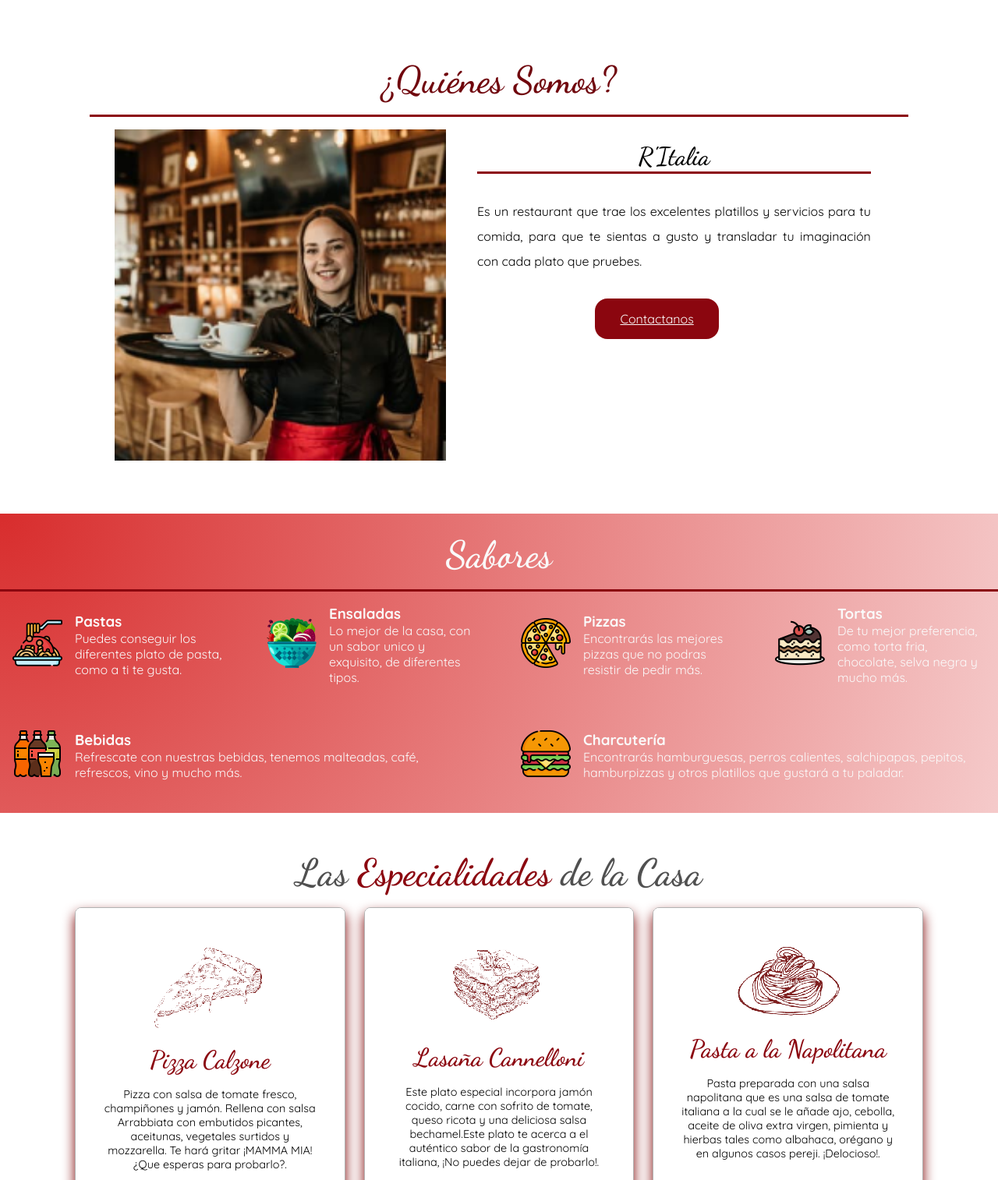
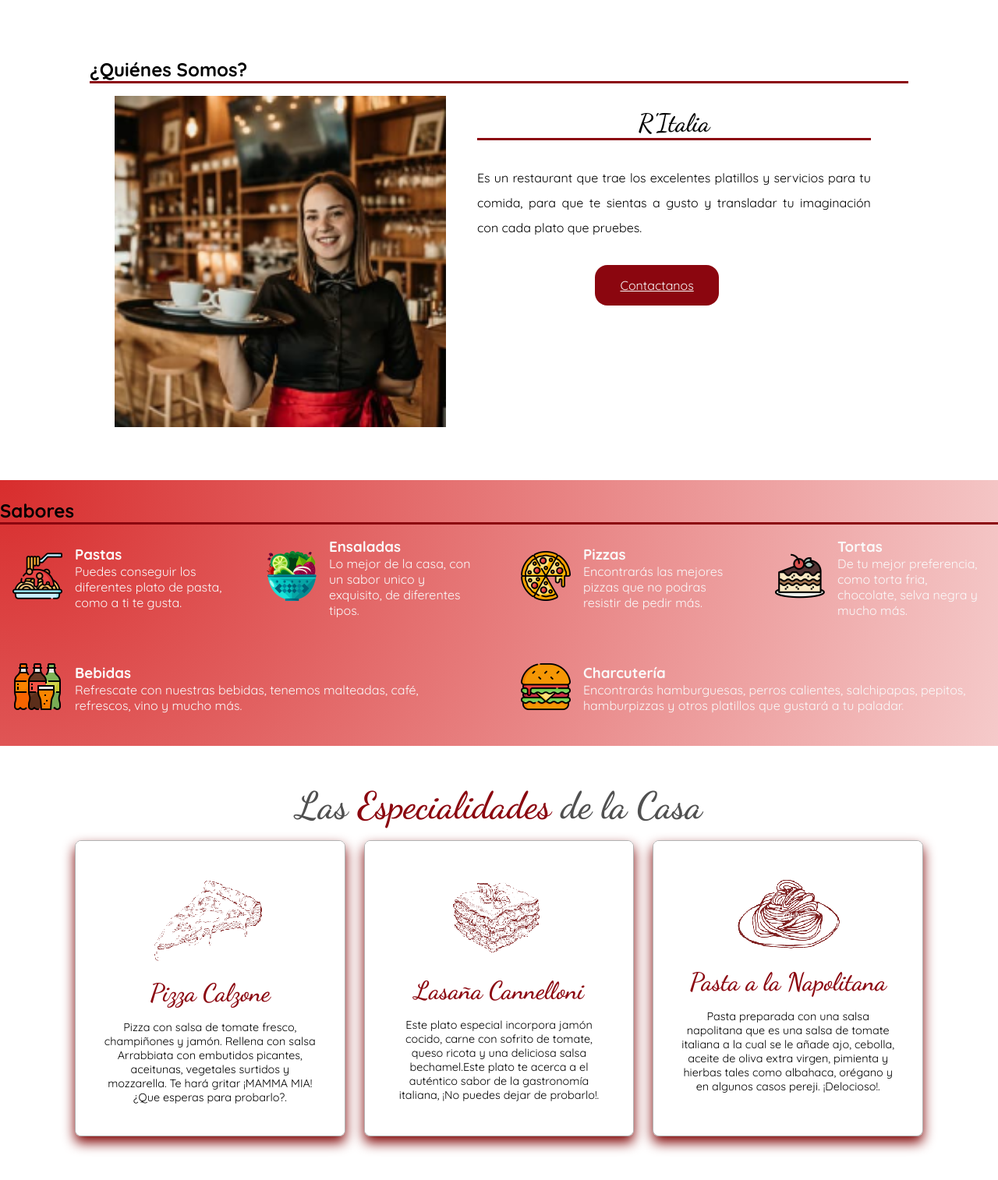
Before and after one commit to Carmenuvm/R-ITALIA, a plain HTML site: page index.html in a window 1280 px wide. Shown: the part 742-2256 px from the top of the page at 78% size. Drawn offline with nearby package versions, Linux system fonts and the light colour scheme.

Commit message:
Update index.html
revisión de tags y corrección

```diff
--- a/index.html
+++ b/index.html
@@ -85,7 +85,7 @@
 
     <!--SECCIÓN QUIÉNES SOMOS-->
    <section id="somos">
-        <h1>¿Quiénes Somos?</h1>
+        <h2>¿Quiénes Somos?</h2>
         <div class="linea"></div>
 
         <section class="nosotros">
@@ -104,7 +104,7 @@
 
     <!--SECCIÓN SABORES-->
     <section id="sabores">
-        <h1>Sabores</h1>
+        <h2>Sabores</h2>
         <div class="linea"></div>
 
         <div class="fila">
@@ -167,7 +167,7 @@
 
     <!--SECCIÓN DE PLATOS ESPECIALES-->
     <section id="especial">
-        <h1 class="titulo"> Las <span>Especialidades</span> de la Casa</h1>
+        <h2 class="titulo"> Las <span>Especialidades</span> de la Casa</h2>
 
         <div class="comida">
             <div class="caja">
@@ -199,7 +199,7 @@
 
     <!--SERVICIOS-->
     <section id="servicios">
-        <h1 class="titulo">Nuestros Servicios</h1>
+        <h2 class="titulo">Nuestros Servicios</h2>
 
         <div class="servir">
             <div class="caja">
@@ -229,7 +229,7 @@
             <a href="#" class="btn">linkedin</a>
         </div>
 
-        <h1 class="credit"> &copy; copyright @ by</h1>
+        <h2 class="credit"> &copy; copyright @ by</h2>
     </footer>
 
 
```
